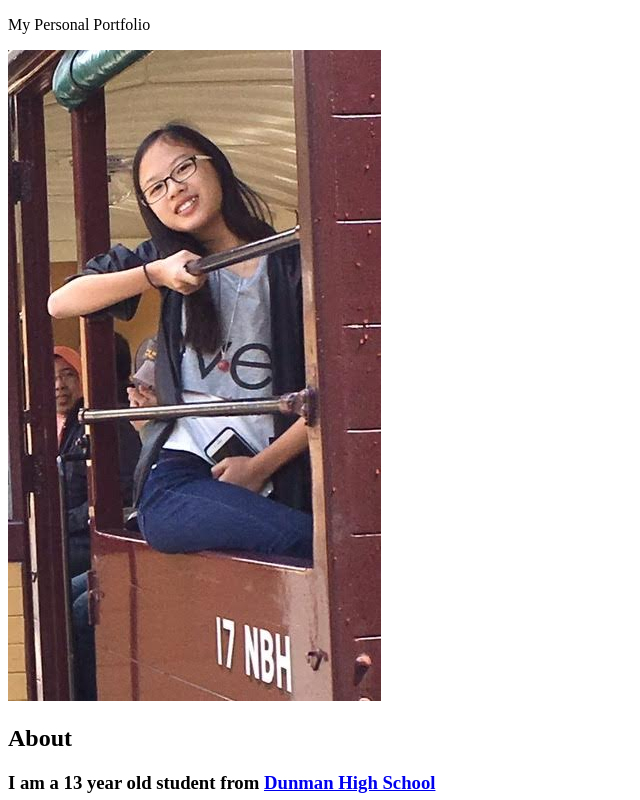
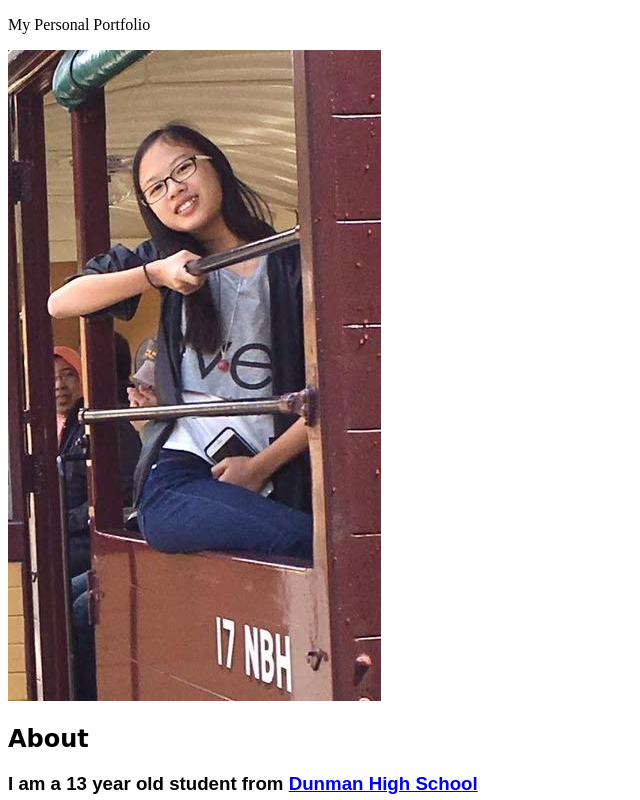
Before and after one commit to dhs2ffaithho/dhs2ffaithho, a plain HTML site: page index.html in a window 1280 px wide. Shown: the top 800 px of the page, without its empty margins (0-640 px from the left). Drawn offline with Linux system fonts and the light colour scheme.

Commit message:
Update style.css

```diff
--- a/style.css
+++ b/style.css
@@ -1,15 +1,11 @@
-head {
-text-align: "centre"
-}
-
 body {
-text-align: "centre"
+text-align: "center"
 }
 
 h2 {
-color: "red"; font-family: "Ar Julian"; font size:20px;"
+color: "red"; font-family: "Pacifico", cursive; font size:20px;"
 }
 
 h3 {
-color: "blue"; font-family: "Ar Cena"; font size:20px;"
+color: "blue"; font-family: "Acme", sans-serif; font size:20px;"
 }
```
